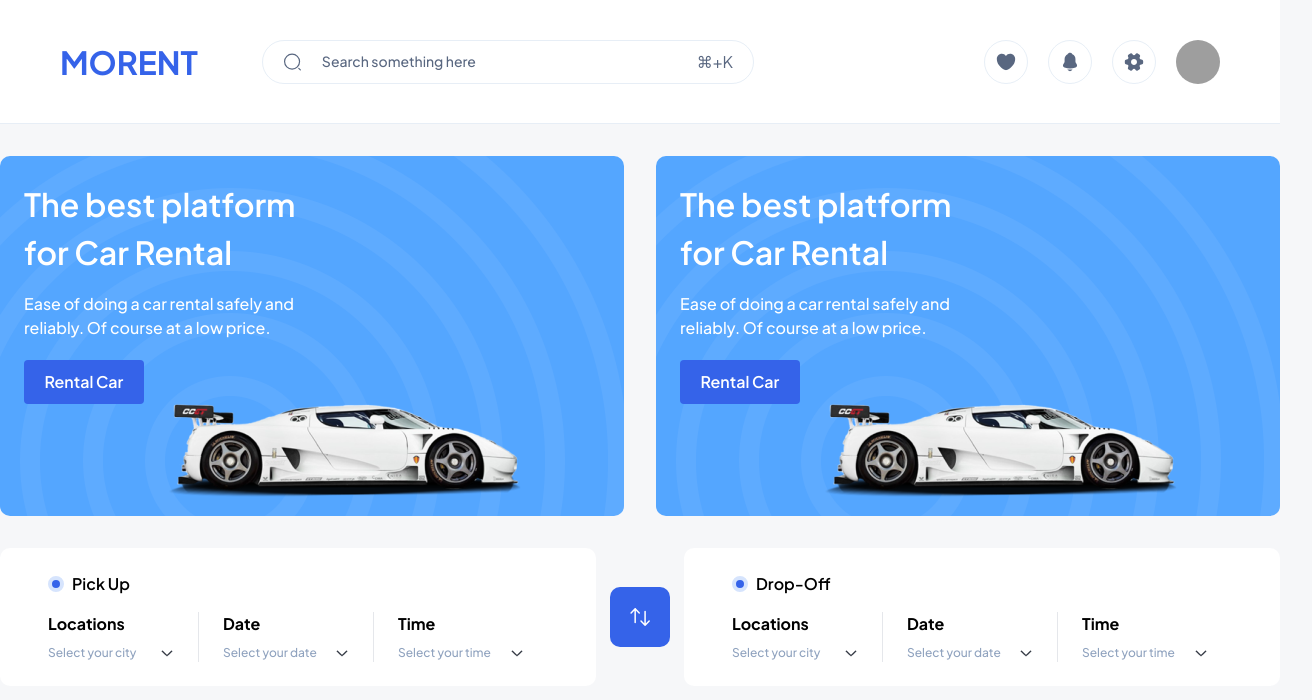
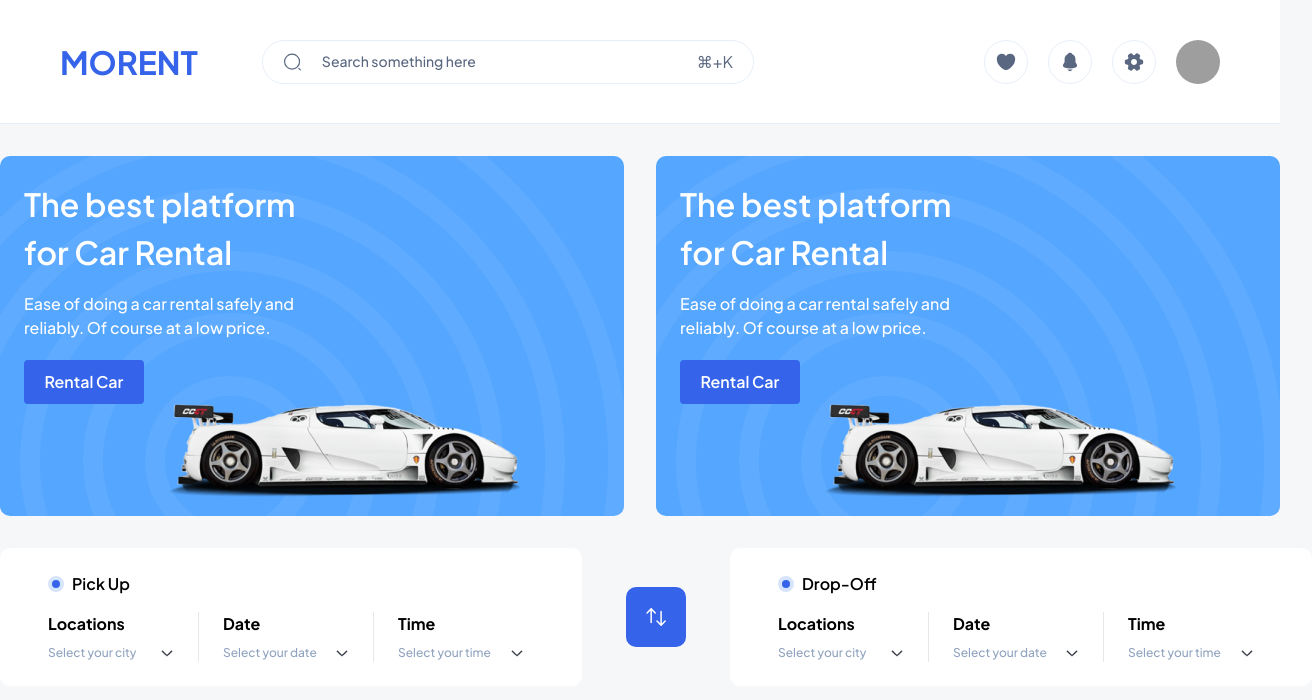
Before and after one commit to hanifisenturk/nextjs-rent-a-car, a Next.js app: page / in a window 1280 px wide. Shown: the top 700 px of the page, 1312 px wide, since content can reach past the window. Built offline with nearby package versions, Linux system fonts and the light colour scheme; grey boxes are pictures that could not be loaded.

Commit message:
fixed: Date tracker width problem.

```diff
--- a/src/components/DateTracker/DateTracker.tsx
+++ b/src/components/DateTracker/DateTracker.tsx
@@ -1,4 +1,4 @@
-"use-client";
+"use client";
 
 import { Card } from "../UI/Card/Card";
 import { ButtonWithOnlyIcon } from "../UI/Button/PrimaryButton";
@@ -7,8 +7,8 @@ import classes from "./DateTracker.module.css";
 
 const DateTracker = () => {
   return (
-    <div className="flex items-center justify-between">
-      <Card className="rounded-[0.625rem] bg-white px-12 py-6">
+    <div className="flex items-center gap-[44px]">
+      <Card className="rounded-[0.625rem] bg-white px-12 py-6 max-w-[582px]">
         <div className="flex items-center gap-2 mb-4">
           <span className={classes["circle-1"]}></span>
           <span className="text-base font-semibold">Pick Up</span>
@@ -48,7 +48,7 @@ const DateTracker = () => {
         size="large"
         className="bg-white text-secondary-300 !rounded-[0.625rem] !p-[1.125rem]"
       />
-      <Card className="rounded-[0.625rem] bg-white px-12 py-6">
+      <Card className="rounded-[0.625rem] bg-white px-12 py-6 max-w-[582px]">
         <div className="flex items-center gap-2 mb-4">
           <span className={classes["circle-2"]}></span>
           <span className="text-base font-semibold">Drop-Off</span>
```
